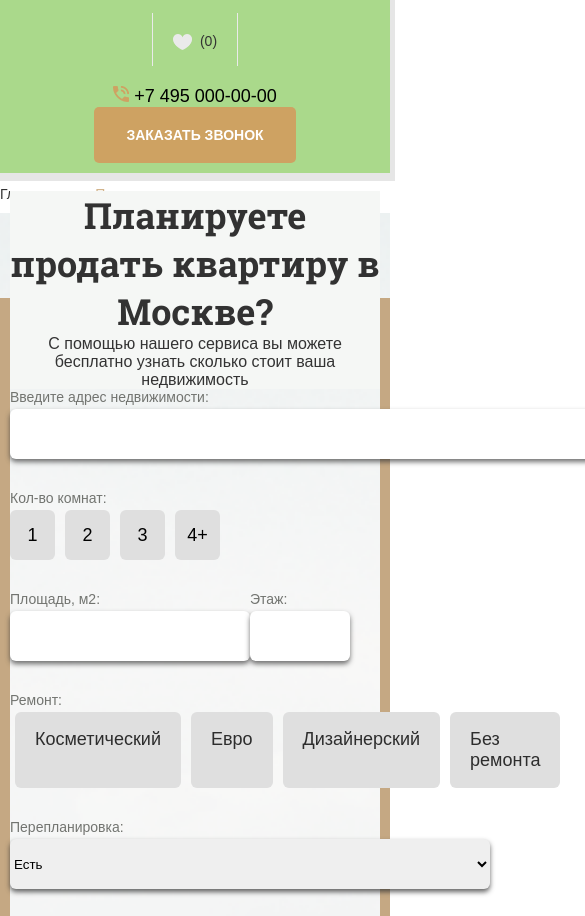
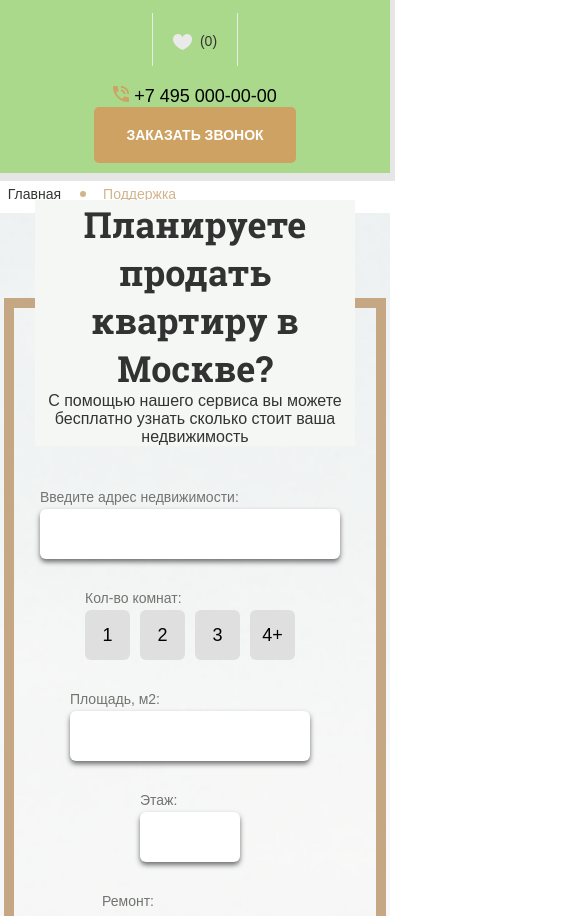
Before and after one commit to Romanuch4/hello-world, a plain HTML site: page support/support.html in a window 390 px wide. Shown: the part 103-1019 px from the top of the page, 585 px wide, since content can reach past the window. Drawn offline with Linux system fonts and the light colour scheme.

Commit message:
Сделал адаптацию "Поддержки"

```diff
--- a/support/css/support.css
+++ b/support/css/support.css
@@ -66,7 +66,7 @@
   width: 100%;
   top: 50%;
   left: 50%;
-  transform: translate(-50%, -350%);
+  transform: translate(-50%, -390%);
   background: rgb(245, 247, 245);
 }
 
@@ -352,3 +352,155 @@
   cursor: pointer;
   color: #fff;
 }
+
+@media only screen and (max-width : 1410px) {
+  .crumbs {
+    padding-left: 2%;
+  }
+
+  .main-block {
+    margin: 0 1%;
+    width: 98%;
+  }
+}
+
+@media only screen and (max-width : 1275px) {
+  .main-content {
+    padding-left: 10px;
+    padding-right: 10px;
+    justify-content: center;
+  }
+
+  .main-item-right {
+    margin-right: 30px;
+  }
+
+  .main-header {
+    transform: translate(-50%, -490%);
+  }
+}
+
+@media only screen and (max-width : 1060px) {
+  .main-header {
+    transform: translate(-50%, -560%);
+  }
+}
+
+@media only screen and (max-width : 1011px) {
+  .main-header {
+    transform: translate(-50%, -630%);
+    width: 90%;
+  }
+}
+
+@media only screen and (max-width : 887px) {
+  .main-header {
+    transform: translate(-50%, -400%);
+  }
+}
+
+@media only screen and (max-width : 802px) {
+  .main-header {
+    transform: translate(-50%, -330%);
+  }
+
+  .main-content {
+    margin-top: 50px;
+  }
+
+  .input1 {
+    width: 90%;
+    min-width: 300px;
+  }
+}
+
+@media only screen and (max-width : 776px) {
+  .main-header {
+    transform: translate(-50%, -390%);
+  }
+
+  .main-content {
+    margin-top: 50px;
+  }
+
+  .input1 {
+    width: 90%;
+    min-width: 300px;
+  }
+}
+
+@media only screen and (max-width : 720px) {
+  .main-header {
+    transform: translate(-50%, -520%);
+  }
+
+  .main-content {
+    margin-top: 50px;
+    flex-direction: column;
+    align-items: center;
+  }
+
+  .input1,.main-replanning {
+    width: 100%;
+  }
+}
+
+@media only screen and (max-width : 653px) {
+  .main-repair {
+    flex-direction: column;
+    align-items: flex-start;
+    height: 300px;
+    justify-content: space-evenly;
+  }
+}
+
+@media only screen and (max-width : 652px) {
+  .main-header {
+    transform: translate(-50%, -690%);
+  }
+
+  .main-window {
+    flex-direction: column;
+    width: 200px;
+  }
+
+  .main-window-item {
+    margin: 10px 0px;
+  }
+}
+
+@media only screen and (max-width : 456px) {
+  .main-header {
+    width: 320px;
+    transform: translate(-50%, -400%);
+  }
+
+  .main-content {
+    margin-top: 100px;
+  }
+
+  .main-button {
+    width: 300px;
+  }
+}
+
+@media only screen and (max-width : 370px) {
+  .main-content {
+    margin-top: 100px;
+  }
+
+  .main-input {
+    padding: 10px;
+  }
+
+  .input1 {
+    width: 100%;
+    min-width: 220px;
+  }
+
+  .main-button {
+    width: 230px;
+    position: relative;
+    right: 10px;
+  }
+}
```
